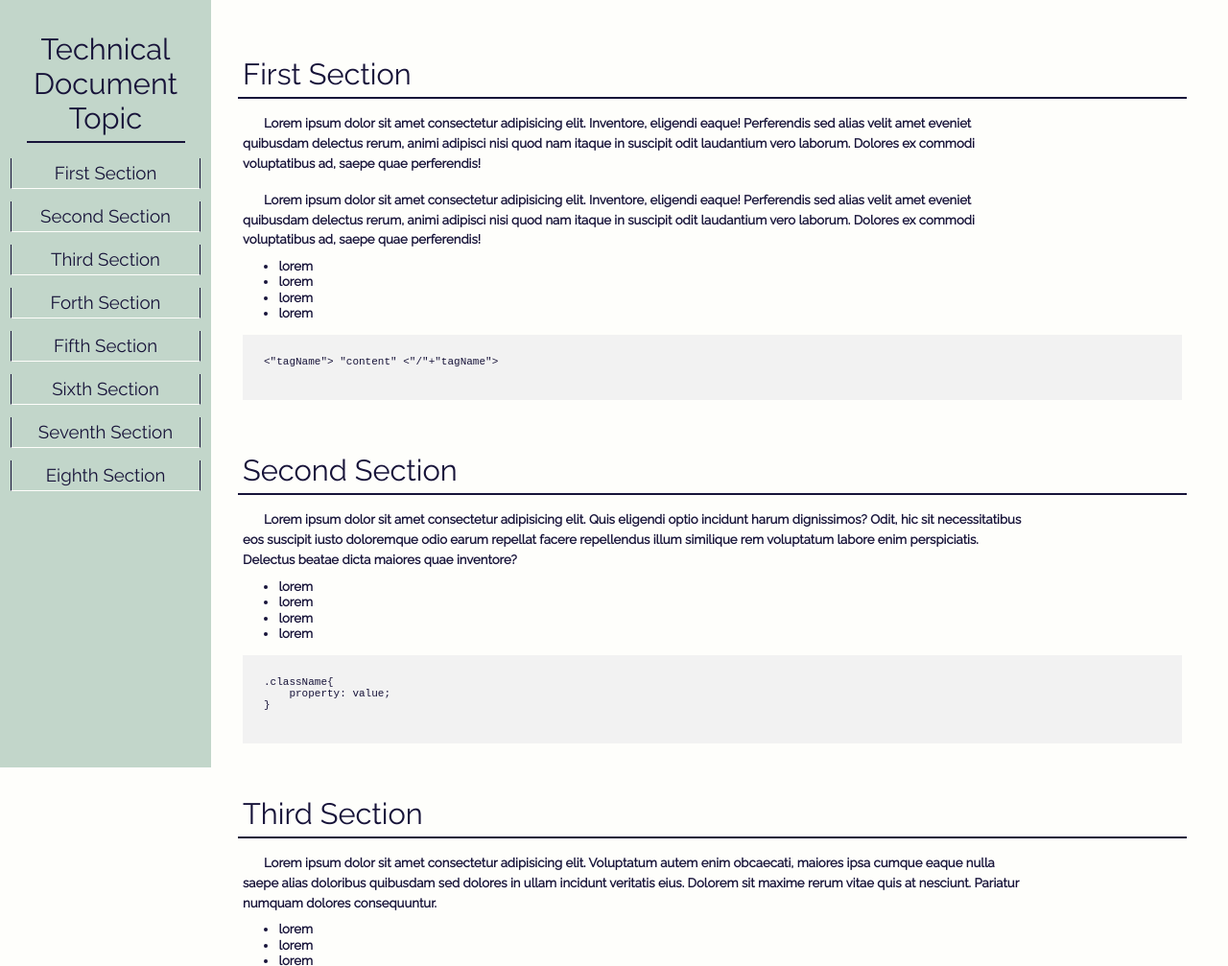
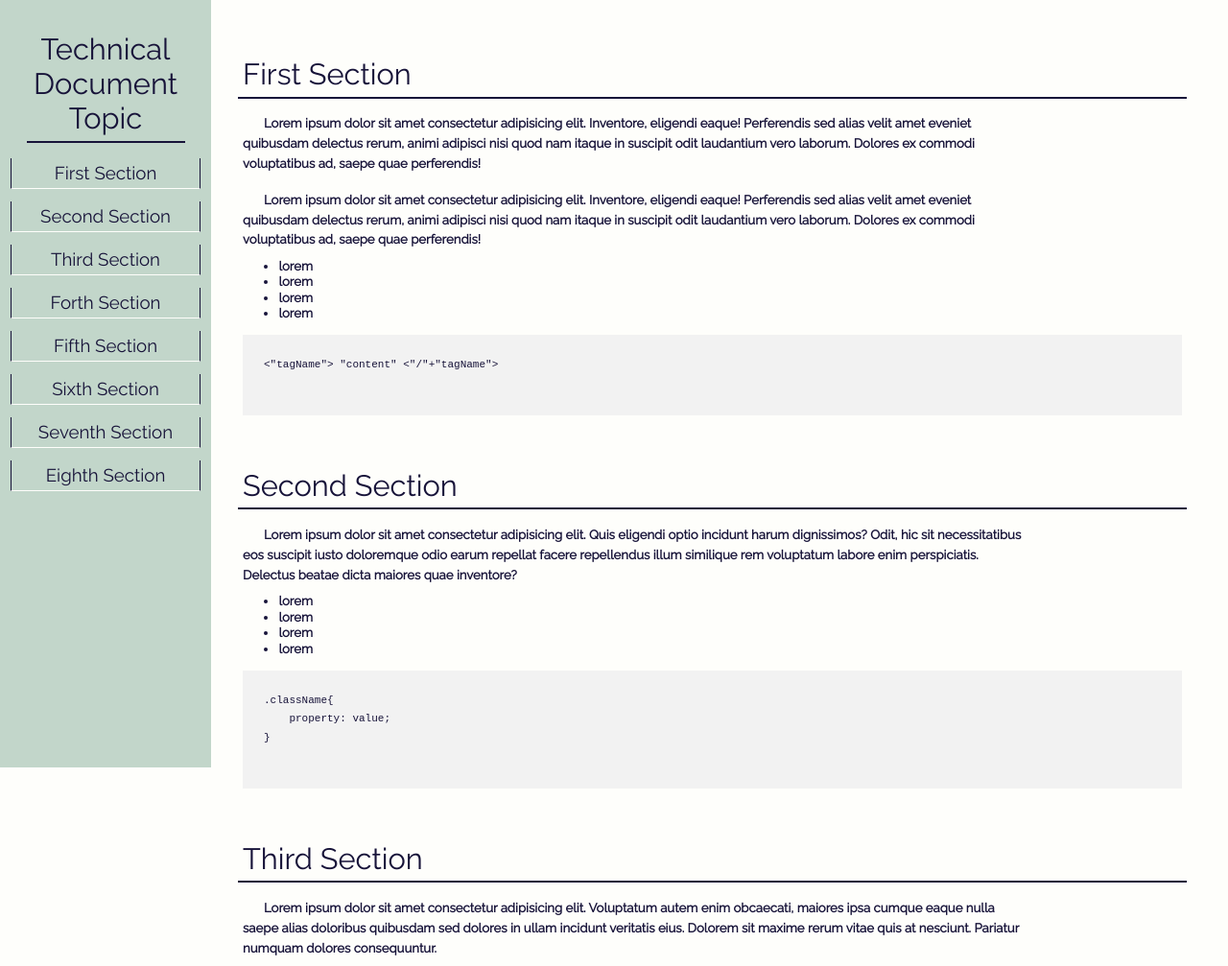
Before and after one commit to Ahmed-Elbessfy/Technical_Document, a plain HTML site: page index.html in a window 1280 px wide. Shown: the top 1007 px of the page at 96% size. Drawn offline with Linux system fonts and the light colour scheme.

Commit message:
adding line height to code elements

```diff
--- a/css/style.css
+++ b/css/style.css
@@ -97,6 +97,7 @@ section code {
     margin: 2rem;
     padding: 2rem;
     white-space: pre-wrap;
+    line-height: 1.8rem;
 }
 
 @media (min-width:700px) {
```
